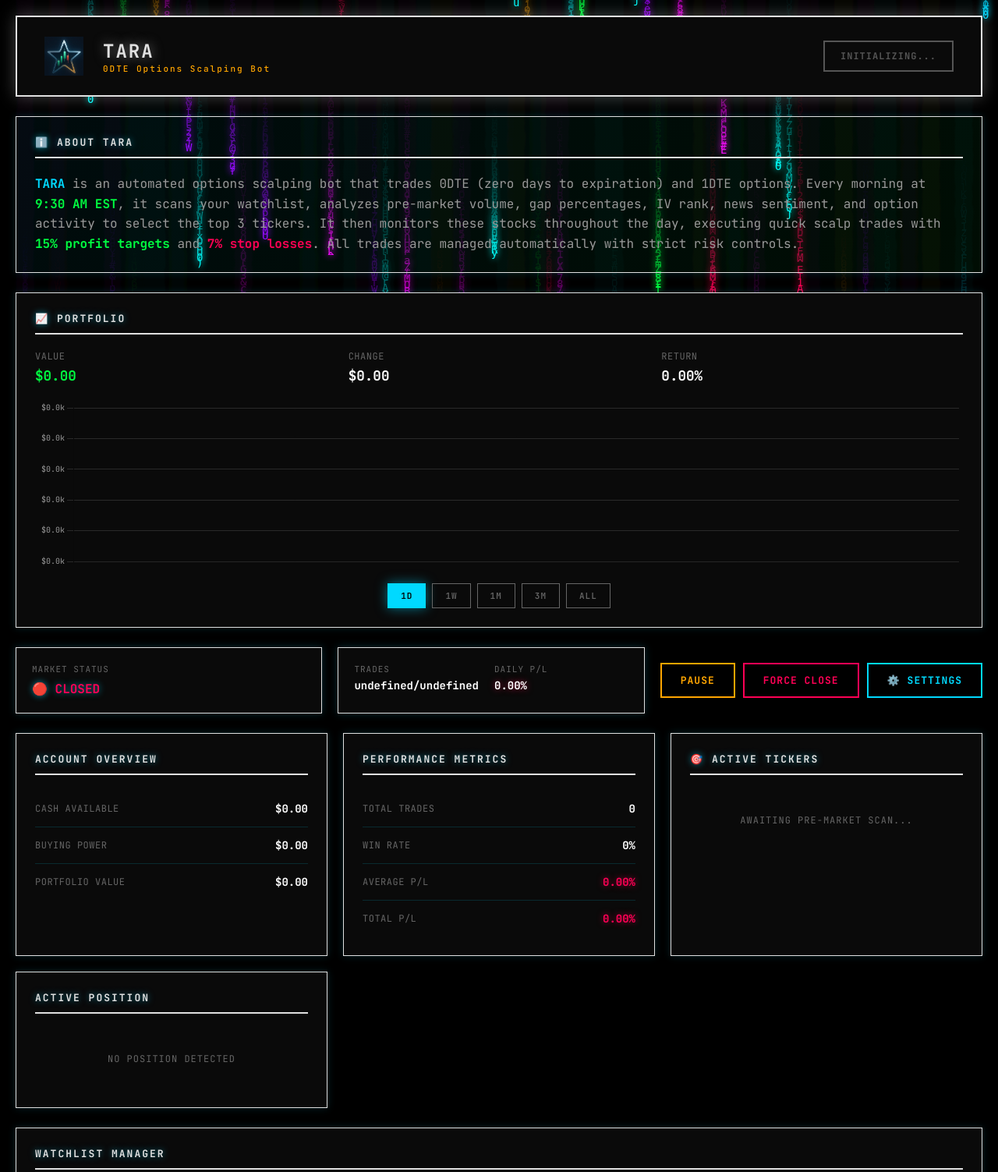
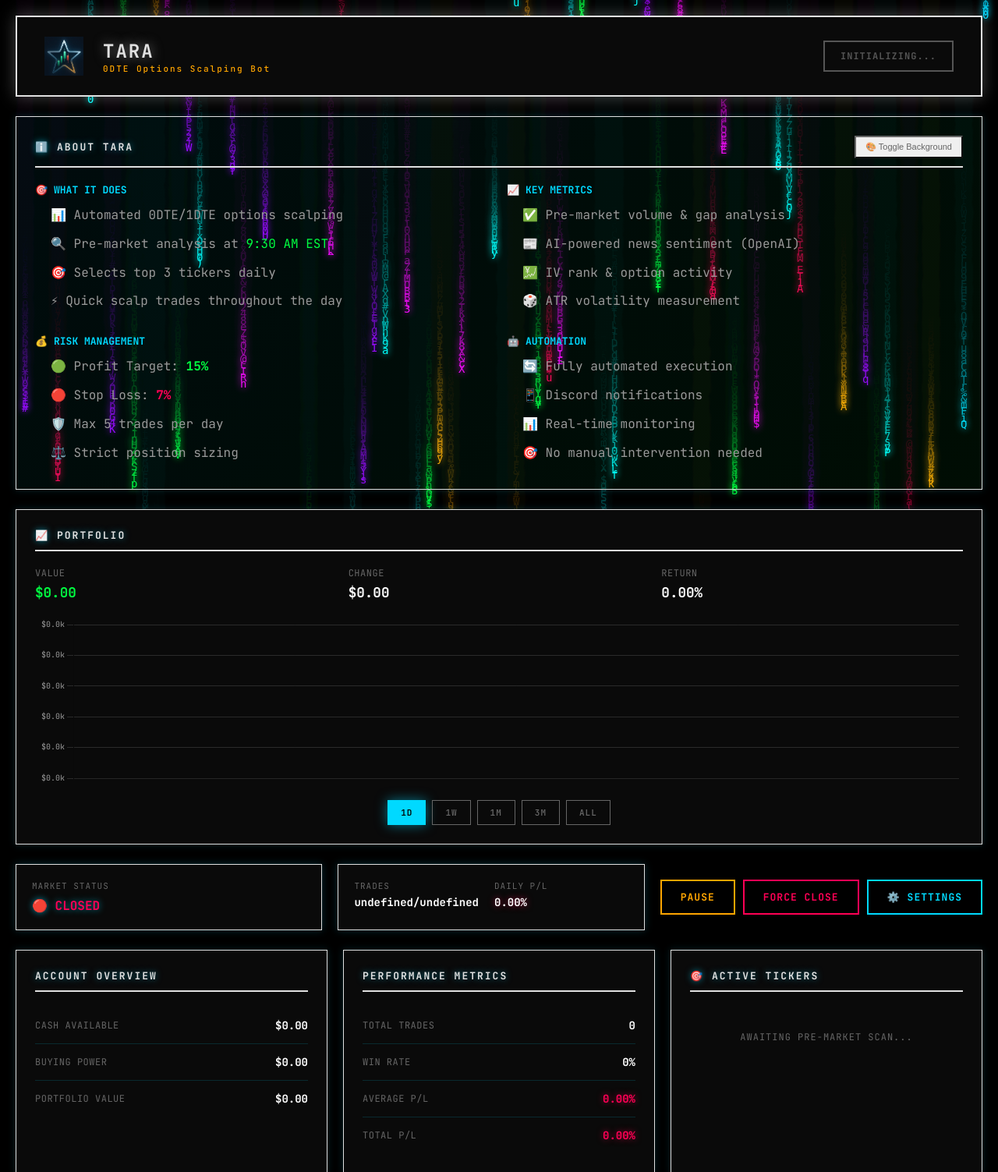
Before and after one commit to CodeShali/scalp-bot, a Flask app: page / in a window 1280 px wide. Shown: the top 1503 px of the page at 78% size. Run offline with Flask 3, Linux system fonts and the light colour scheme; data that the repository does not hold is empty; parts of the project's set-up code (start-up, migrations or seed data) failed here and were passed over.

Commit message:
REDESIGN: Visual About section + Background toggle
ABOUT SECTION REDESIGN:
✅ 2x2 Grid Layout (was paragraph)
✅ 4 Clear Sections:
   - 🎯 What It Does
   - 📈 Key Metrics
   - 💰 Risk Management
   - 🤖 Automation

✅ Visual Improvements:
   - Bullet points with icons
   - Color-coded highlights
   - Easy to scan
   - Professional layout
   - Better spacing

BACKGROUND TOGGLE:
✅ Button in About section header
✅ Two modes:
   1. Matrix effect (default)
   2. Stock exchange image (NYSE trading floor)

✅ Features:
   - Smooth transition
   - Saves preference (localStorage)
   - Stock exchange image from Unsplash
   - Dark overlay for readability
   - Toggle anytime

Stock Exchange Background:
- Professional NYSE trading floor image
- Dark overlay (85% opacity)
- Fixed, centered, cover
- Maintains readability

User can switch between:
🎨 Matrix rain effect (cyberpunk)
📈 Stock exchange floor (professional)

Preference is saved and persists across sessions!

```diff
--- a/static/dashboard.js
+++ b/static/dashboard.js
@@ -894,6 +894,39 @@ document.querySelectorAll('.chart-btn').forEach(btn => {
     });
 });
 
+// Background toggle
+let matrixEnabled = true;
+
+document.getElementById('bgToggle')?.addEventListener('click', () => {
+    matrixEnabled = !matrixEnabled;
+    const matrixCanvas = document.getElementById('matrix-bg');
+    const body = document.body;
+
+    if (matrixEnabled) {
+        // Matrix background
+        matrixCanvas.style.display = 'block';
+        body.style.background = '#000000';
+    } else {
+        // Stock exchange background
+        matrixCanvas.style.display = 'none';
+        body.style.background = 'linear-gradient(rgba(0, 0, 0, 0.85), rgba(0, 0, 0, 0.85)), url("https://images.unsplash.com/photo-1611974789855-9c2a0a7236a3?w=1920&q=80") center/cover fixed';
+    }
+
+    // Save preference
+    localStorage.setItem('matrixEnabled', matrixEnabled);
+});
+
+// Load saved preference
+document.addEventListener('DOMContentLoaded', () => {
+    const saved = localStorage.getItem('matrixEnabled');
+    if (saved !== null) {
+        matrixEnabled = saved === 'true';
+        if (!matrixEnabled) {
+            document.getElementById('bgToggle')?.click();
+        }
+    }
+});
+
 // Initialize chart on page load
 document.addEventListener('DOMContentLoaded', () => {
     console.log('Initializing portfolio chart...');
--- a/templates/dashboard.html
+++ b/templates/dashboard.html
@@ -25,14 +25,50 @@
 
         <!-- About -->
         <div class="card" style="margin-bottom: 25px; background: linear-gradient(135deg, rgba(0, 217, 255, 0.05), rgba(0, 255, 65, 0.05));">
-            <div class="card-title">ℹ️ ABOUT TARA</div>
-            <p style="color: #999; line-height: 1.6; margin: 0;">
-                <strong style="color: #00d9ff;">TARA</strong> is an automated options scalping bot that trades 0DTE (zero days to expiration) and 1DTE options.
-                Every morning at <strong style="color: #00ff41;">9:30 AM EST</strong>, it scans your watchlist, analyzes pre-market volume, gap percentages,
-                IV rank, news sentiment, and option activity to select the top 3 tickers. It then monitors these stocks throughout the day,
-                executing quick scalp trades with <strong style="color: #00ff41;">15% profit targets</strong> and <strong style="color: #ff0055;">7% stop losses</strong>.
-                All trades are managed automatically with strict risk controls.
-            </p>
+            <div class="card-title">
+                ℹ️ ABOUT TARA
+                <button id="bgToggle" class="btn-secondary" style="padding: 6px 12px; font-size: 11px; float: right;">
+                    🎨 Toggle Background
+                </button>
+            </div>
+            <div style="display: grid; grid-template-columns: repeat(2, 1fr); gap: 20px; margin-top: 10px;">
+                <div>
+                    <div style="color: #00d9ff; font-weight: bold; margin-bottom: 10px; font-size: 13px;">🎯 WHAT IT DOES</div>
+                    <ul style="color: #999; line-height: 1.8; margin: 0; padding-left: 20px; list-style: none;">
+                        <li style="margin-bottom: 8px;">📊 Automated 0DTE/1DTE options scalping</li>
+                        <li style="margin-bottom: 8px;">🔍 Pre-market analysis at <span style="color: #00ff41;">9:30 AM EST</span></li>
+                        <li style="margin-bottom: 8px;">🎯 Selects top 3 tickers daily</li>
+                        <li style="margin-bottom: 8px;">⚡ Quick scalp trades throughout the day</li>
+                    </ul>
+                </div>
+                <div>
+                    <div style="color: #00d9ff; font-weight: bold; margin-bottom: 10px; font-size: 13px;">📈 KEY METRICS</div>
+                    <ul style="color: #999; line-height: 1.8; margin: 0; padding-left: 20px; list-style: none;">
+                        <li style="margin-bottom: 8px;">✅ Pre-market volume & gap analysis</li>
+                        <li style="margin-bottom: 8px;">📰 AI-powered news sentiment (OpenAI)</li>
+                        <li style="margin-bottom: 8px;">💹 IV rank & option activity</li>
+                        <li style="margin-bottom: 8px;">🎲 ATR volatility measurement</li>
+                    </ul>
+                </div>
+                <div>
+                    <div style="color: #00d9ff; font-weight: bold; margin-bottom: 10px; font-size: 13px;">💰 RISK MANAGEMENT</div>
+                    <ul style="color: #999; line-height: 1.8; margin: 0; padding-left: 20px; list-style: none;">
+                        <li style="margin-bottom: 8px;">🟢 Profit Target: <span style="color: #00ff41; font-weight: bold;">15%</span></li>
+                        <li style="margin-bottom: 8px;">🔴 Stop Loss: <span style="color: #ff0055; font-weight: bold;">7%</span></li>
+                        <li style="margin-bottom: 8px;">🛡️ Max 5 trades per day</li>
+                        <li style="margin-bottom: 8px;">⚖️ Strict position sizing</li>
+                    </ul>
+                </div>
+                <div>
+                    <div style="color: #00d9ff; font-weight: bold; margin-bottom: 10px; font-size: 13px;">🤖 AUTOMATION</div>
+                    <ul style="color: #999; line-height: 1.8; margin: 0; padding-left: 20px; list-style: none;">
+                        <li style="margin-bottom: 8px;">🔄 Fully automated execution</li>
+                        <li style="margin-bottom: 8px;">📱 Discord notifications</li>
+                        <li style="margin-bottom: 8px;">📊 Real-time monitoring</li>
+                        <li style="margin-bottom: 8px;">🎯 No manual intervention needed</li>
+                    </ul>
+                </div>
+            </div>
         </div>
 
         <!-- Portfolio Chart -->
```
